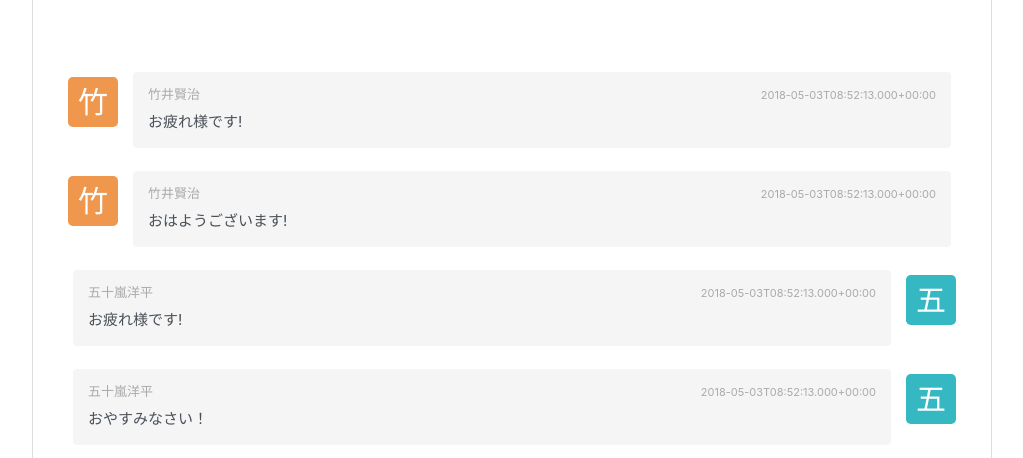
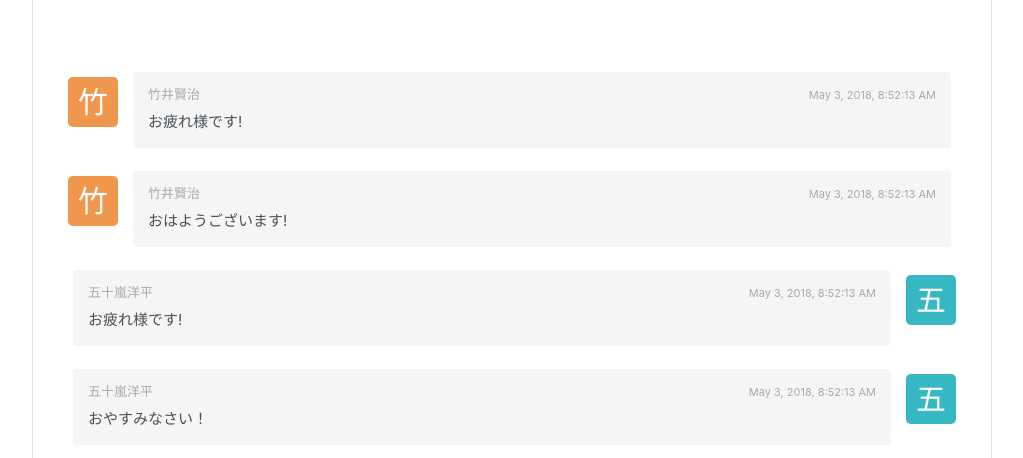
Before and after one commit to tofu511/angular-chat, an Angular app: page / in a window 1280 px wide. Shown: the top 458 px of the page, without its empty margins (128-1151 px from the left). Built offline with nearby package versions, Linux system fonts and the light colour scheme.

Commit message:
datepipeを使った日付整形を追加

```diff
--- a/src/app/app.component.html
+++ b/src/app/app.component.html
@@ -10,7 +10,7 @@
             <div class="media-body">
               <div class="d-flex w-100 justify-content-between">
                 <h4 class="media-heading">{{ comment.user.name }}</h4>
-                <small class="media-date">{{ comment.date }}</small>
+                <small class="media-date">{{ comment.date | date:'medium'}}</small>
               </div>
               <pre>{{ comment.message }}</pre>
             </div>
```
